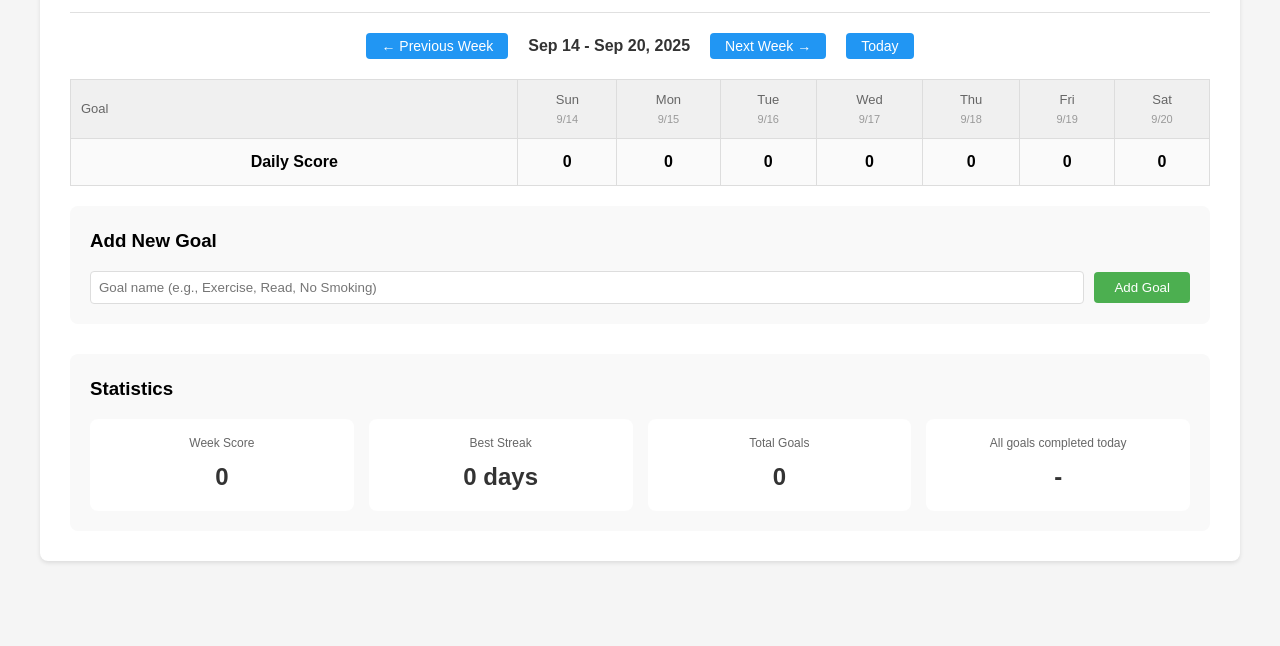
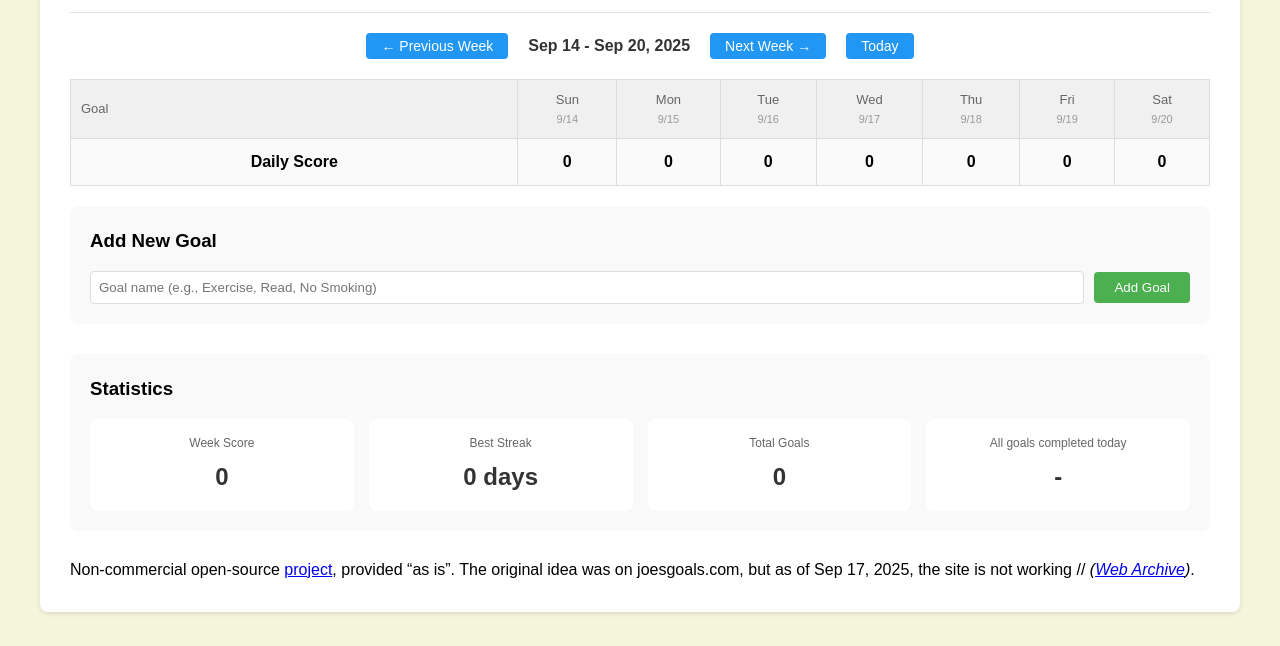
Before and after one commit to TheMrBooblik/joesgoals, a website: page index.html in a window 1280 px wide. Shown: the part 154-800 px from the top of the page. Drawn offline with nearby package versions, Linux system fonts and the light colour scheme.

Commit message:
chore: lisense info & github link

```diff
--- a/index.html
+++ b/index.html
@@ -14,7 +14,7 @@
 
         body {
             font-family: Arial, sans-serif;
-            background: #f5f5f5;
+            background-color: #F5F5DC;
             padding: 20px;
             line-height: 1.6;
         }
@@ -538,6 +538,8 @@
                 </div>
             </div>
         </div>
+        <br/>
+        <p>Non-commercial open-source <a href="https://github.com/TheMrBooblik/joesgoals" target="_blank">project</a>, provided “as is”. The original idea was on joesgoals.com, but as of Sep 17, 2025, the site is not working // <i>(<a href="https://web.archive.org/web/20250525222829/http://www.joesgoals.com/" target="_blank">Web Archive</a>)</i>.</p>
     </div>
 </div>
 <script>
```
